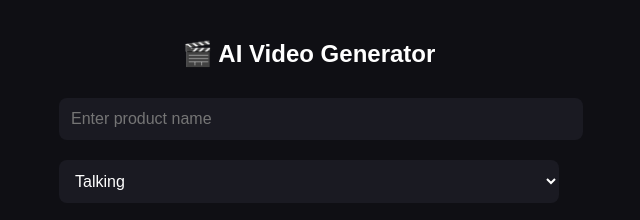
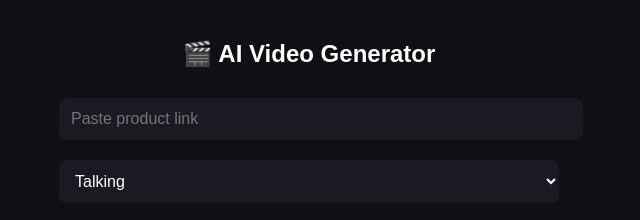
Before and after one commit to gusche85/AI-video-generator, a plain HTML site: page index.html in a window 1280 px wide. Shown: the top 220 px of the page, 331-971 px from the left. Drawn offline with Linux system fonts and the light colour scheme.

Commit message:
Update index.html

```diff
--- a/index.html
+++ b/index.html
@@ -85,7 +85,7 @@
 <div class="container">
   <h2>🎬 AI Video Generator</h2>
 
-  <input id="product" placeholder="Enter product name">
+  <input id="product" placeholder="Paste product link">
 
   <select id="angle">
     <option>Talking</option>
```
